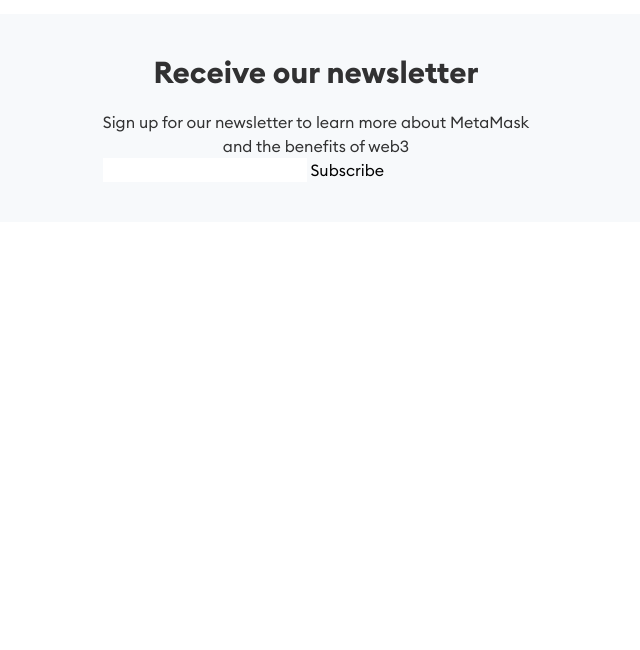
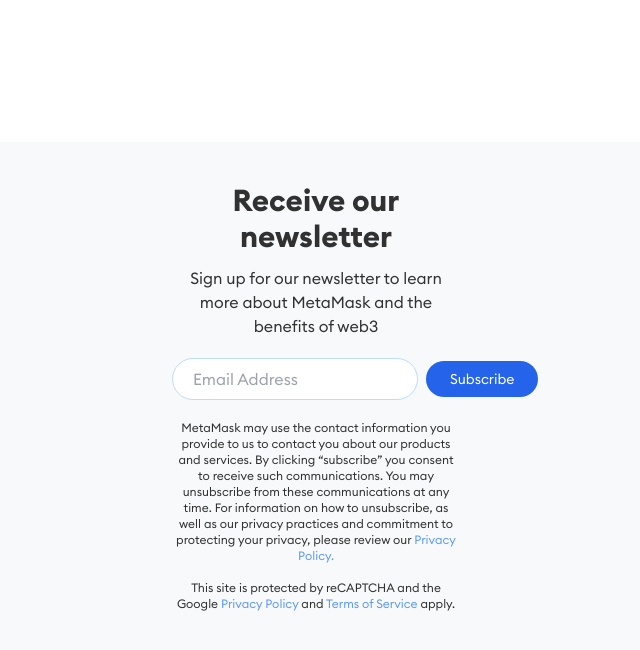
Before and after one commit to abhishekbaraik333/metamask-clone, a website: page index.html in a window 1280 px wide. Shown: the part 786-1436 px from the top of the page, without its empty margins (324-964 px from the left). Before the commit the page ends 1008 px from the top, so only its background shows below. Drawn offline with Linux system fonts and the light colour scheme.

Commit message:
form added

```diff
--- a/index.html
+++ b/index.html
@@ -10,7 +10,7 @@
 
 <body>
 
-    <header class="fixed top-0 w-full z-[1000]">
+    <header class="fixed bg-white top-0 w-full z-[1000]">
 
         <div class="py-2 flex items-center justify-between px-[5%] lg:px-[10%]">
 
@@ -275,17 +275,43 @@
         </section>
 
         <!-- newsletter section -->
-        <section class="py-10 bg-[#F7F9FB]">
-            <div class="w-1/3 mx-auto">
+        <section class="py-10 bg-[#F7F9FB] px-[5%] mt-32">
+            <div class="lg:w-[25%] mx-auto">
                 <h3 class="heading text-3xl opacity-80 text-center">Receive our newsletter
                 </h3>
 
-                <p class="opacity-80 text-center mt-5">Sign up for our newsletter to learn more about MetaMask and the benefits of web3
+                <p class="opacity-80 text-center mt-3">Sign up for our newsletter to learn more about MetaMask and the
+                    benefits of web3
                 </p>
-                <div>
-                    <input type="text">
-                    <button>Subscribe</button>
+                <div class="py-5">
+                    <form action="POST">
+                        <div class="flex items-center gap-2">
+                            <input type="text" placeholder="Email Address"
+                                class="rounded-full py-2 px-5 border border-blue-200 w-full lg:w-fit">
+                            <button type="submit"
+                                class="bg-blue-600 hover:bg-blue-700 duration-200 text-sm text-white px-6 py-2 rounded-full text-nowrap hidden lg:block">Subscribe</button>
+                        </div>
                 </div>
+                <p class="text-xs text-center opacity-80">
+                    MetaMask may use the contact information you provide to us to contact you about our products and
+                    services. By clicking “subscribe” you consent to receive such communications. You may unsubscribe
+                    from these communications at any time. For information on how to unsubscribe, as well as our privacy
+                    practices and commitment to protecting your privacy, please review our <a class="text-blue-500"
+                        target="_blank" href="https://consensys.io/privacy-notice">Privacy Policy.
+                    </a> <br> <br>
+                    This site is protected by reCAPTCHA and the Google <a target="_blank" class="text-blue-500"
+                        href="https://policies.google.com/privacy">Privacy Policy</a> and <a class="text-blue-500"
+                        href="https://policies.google.com/terms" target="_blank">Terms of Service</a> apply.
+
+                </p>
+
+                <div class=" justify-center mt-5 flex  lg:hidden ">
+                <button type="submit"
+                    class="bg-blue-600 hover:bg-blue-700 duration-200 text-sm text-white px-6 py-2 rounded-full text-nowrap block">Subscribe</button>
+                </div>
+
+            </form>
+
             </div>
         </section>
     </main>
```
Also changed, not shown: output.css.
